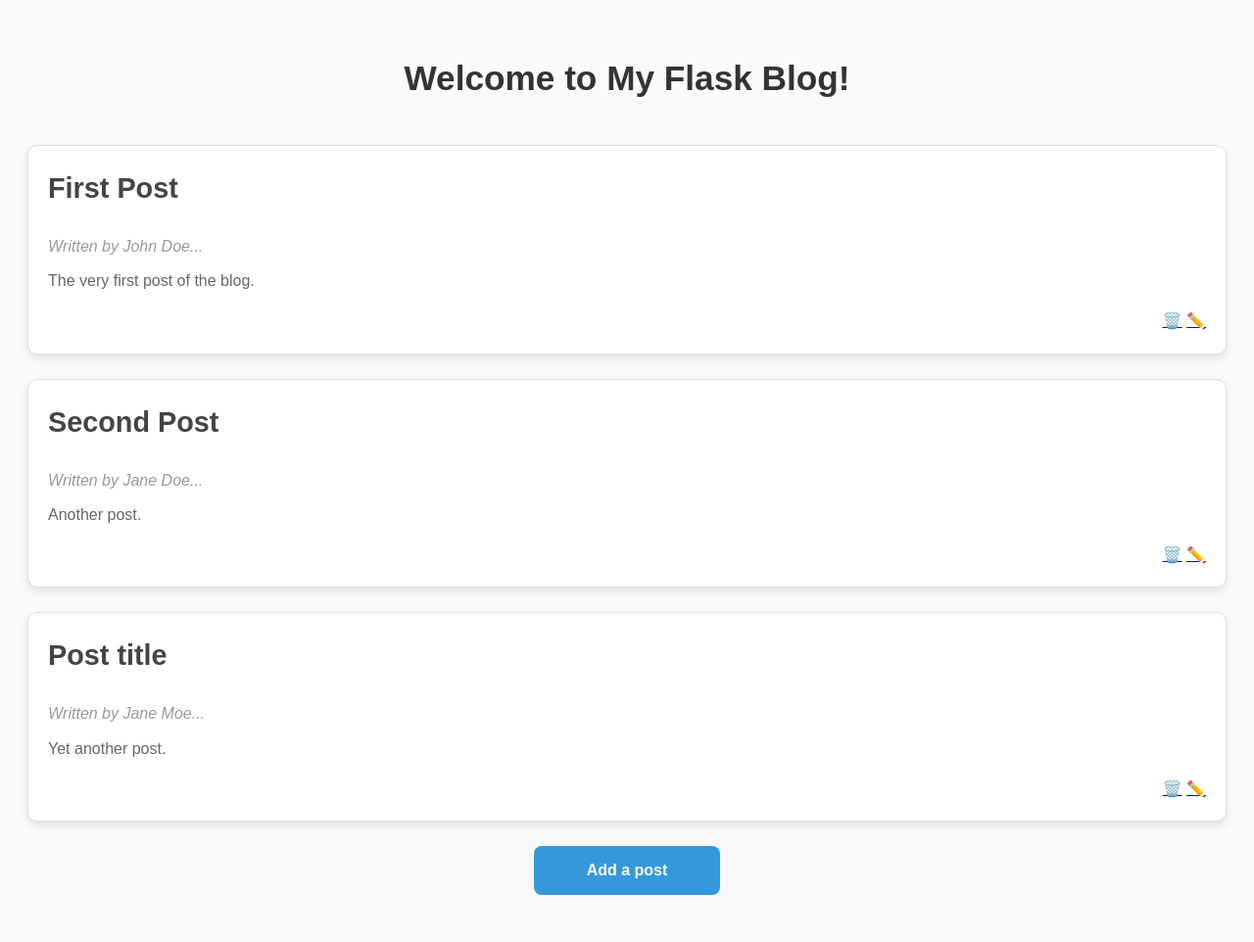
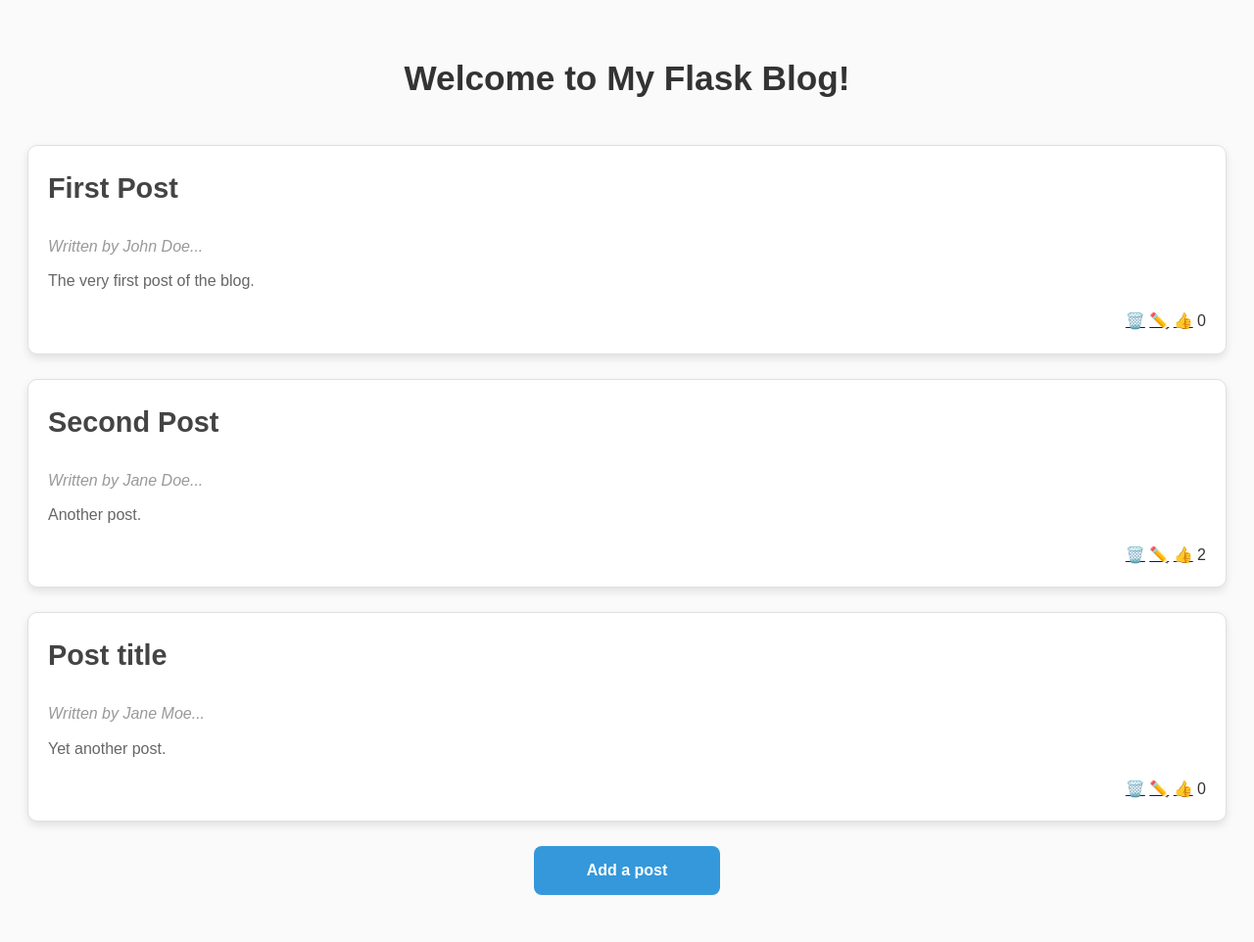
Before and after one commit to Mazdaratti/Masterblog, a Flask app: page / in a window 1280 px wide. Shown: the whole page at 98% size. Run offline with Flask 3, Linux system fonts and the light colour scheme.

Commit message:
Added "like" button

```diff
--- a/templates/index.html
+++ b/templates/index.html
@@ -16,6 +16,7 @@
             <div class="controls">
                 <a href="/delete/{{ post.id }}" title="Remove {{ post.title }}">🗑️</a>
                 <a href="/update/{{ post.id }}" title="Update {{ post.title }}">✏️</a>
+                <span class="likes"><a href="/like/{{ post.id }}" title="Like {{ post.title }}">👍</a> {{post.likes}}</span>
             </div>
         </div>
         {% endfor %}
```
